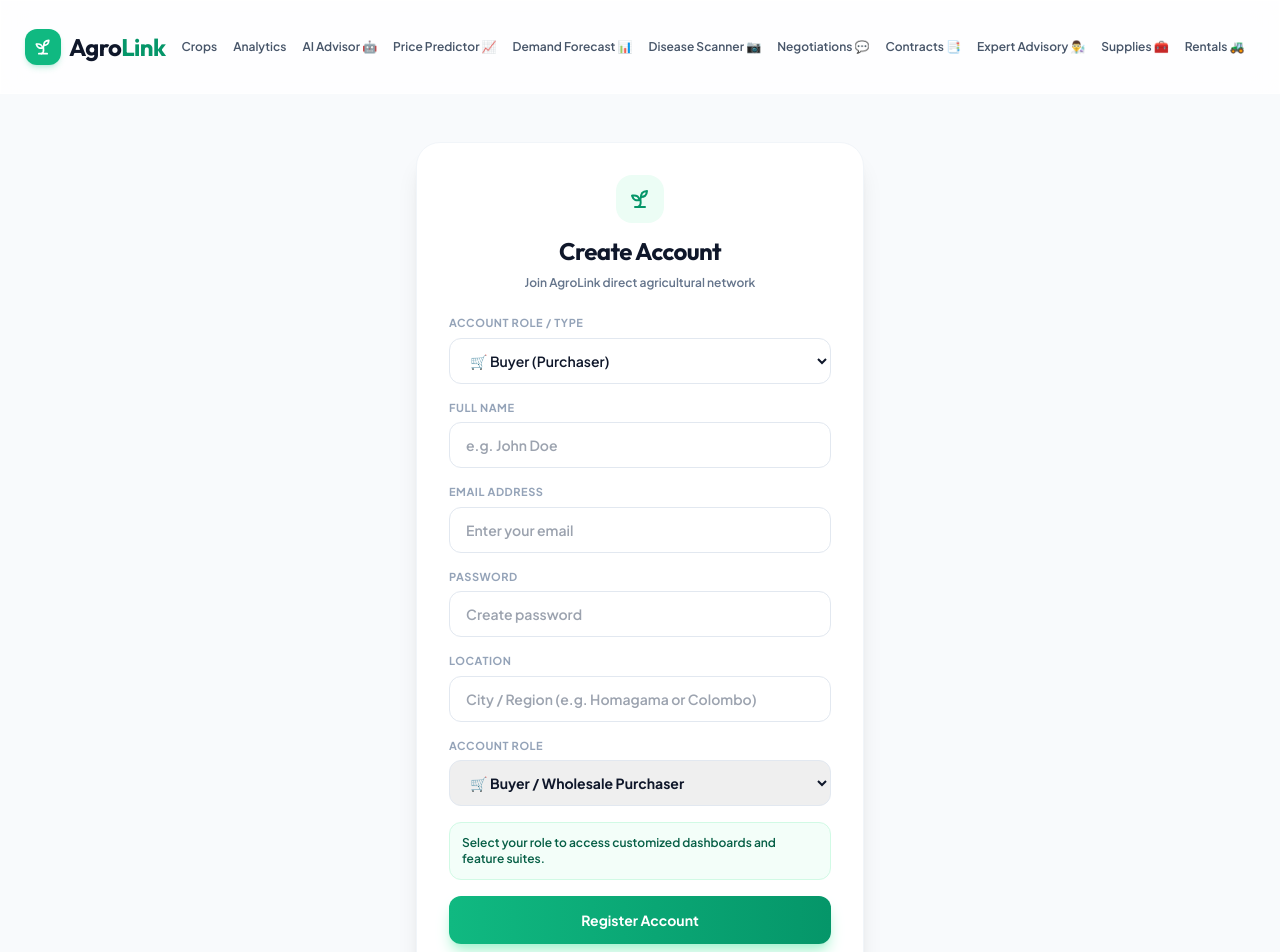
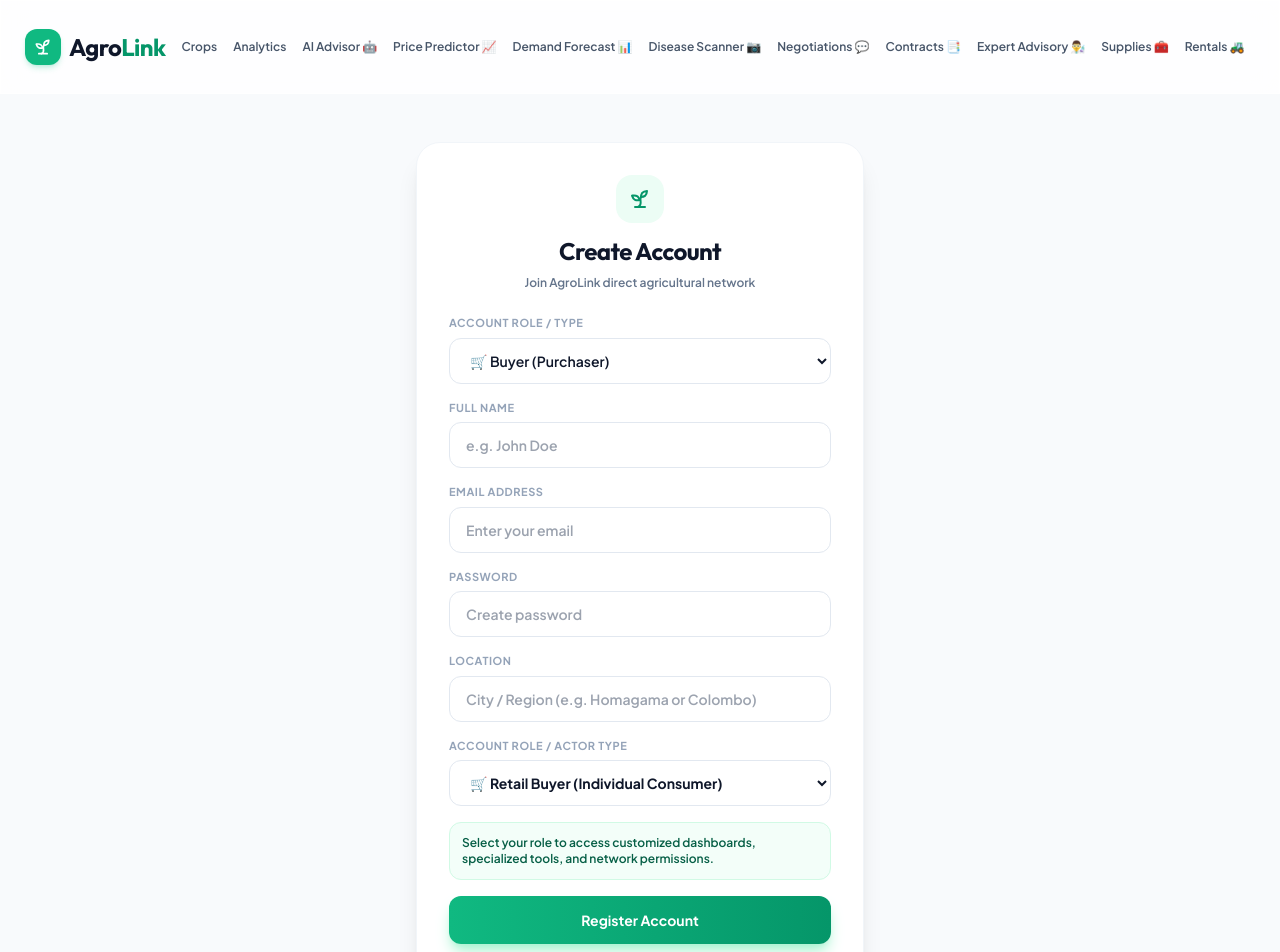
Before and after one commit to DulithThenuka/agrolink, a React (Vite) app in the folder frontend/: page /register in a window 1280 px wide. Shown: the top 952 px of the page. Built offline with nearby package versions, Linux system fonts and the light colour scheme.

Commit message:
Add 7 specialized primary actor roles

```diff
--- a/frontend/src/components/Sidebar.jsx
+++ b/frontend/src/components/Sidebar.jsx
@@ -4,7 +4,7 @@ import { useAuth } from '../context/AuthContext';
 import { LayoutDashboard, Sprout, ShoppingBag, PlusCircle, User, Truck, LogOut } from 'lucide-react';
 
 export const Sidebar = () => {
-  const { isFarmer, isBuyer, isLogistics, isExpert, isSupplier, isAdmin, logout } = useAuth();
+  const { isFarmer, isBuyer, isBusinessBuyer, isLogistics, isExpert, isSupplier, isAdmin, logout } = useAuth();
   const location = useLocation();
   const navigate = useNavigate();
 
@@ -35,8 +35,8 @@ export const Sidebar = () => {
           <span>Dashboard</span>
         </Link>
 
-        {/* Crops catalog for Buyer, Farmer, Admin */}
-        {(isBuyer || isFarmer || isAdmin) && (
+        {/* Crops catalog for Buyer, Business Buyer, Farmer, Admin */}
+        {(isBuyer || isBusinessBuyer || isFarmer || isAdmin) && (
           <Link
             to="/crops"
             className={`flex items-center gap-3 px-4 py-3 rounded-xl transition ${
@@ -50,8 +50,8 @@ export const Sidebar = () => {
           </Link>
         )}
 
-        {/* My Orders for Buyer and Admin */}
-        {(isBuyer || isAdmin) && (
+        {/* My Orders for Buyer, Business Buyer, and Admin */}
+        {(isBuyer || isBusinessBuyer || isAdmin) && (
           <Link
             to="/orders"
             className={`flex items-center gap-3 px-4 py-3 rounded-xl transition ${
--- a/frontend/src/context/AuthContext.jsx
+++ b/frontend/src/context/AuthContext.jsx
@@ -63,8 +63,11 @@ export const AuthProvider = ({ children }) => {
 
   const isFarmer = user?.role === 'FARMER' || user?.role === 'ROLE_FARMER';
   const isBuyer = user?.role === 'BUYER' || user?.role === 'ROLE_BUYER';
-  const isLogistics = user?.role === 'LOGISTICS' || user?.role === 'ROLE_LOGISTICS';
-  const isExpert = user?.role === 'EXPERT' || user?.role === 'ROLE_EXPERT';
+  const isBusinessBuyer = user?.role === 'BUSINESS_BUYER' || user?.role === 'ROLE_BUSINESS_BUYER';
+  const isLogistics = user?.role === 'LOGISTICS' || user?.role === 'ROLE_LOGISTICS' || user?.role === 'LOGISTICS_PROVIDER' || user?.role === 'ROLE_LOGISTICS_PROVIDER';
+  const isLogisticsProvider = isLogistics;
+  const isExpert = user?.role === 'EXPERT' || user?.role === 'ROLE_EXPERT' || user?.role === 'AGRICULTURAL_EXPERT' || user?.role === 'ROLE_AGRICULTURAL_EXPERT';
+  const isAgriculturalExpert = isExpert;
   const isSupplier = user?.role === 'SUPPLIER' || user?.role === 'ROLE_SUPPLIER';
   const isAdmin = user?.role === 'ADMIN' || user?.role === 'ROLE_ADMIN';
 
@@ -77,8 +80,11 @@ export const AuthProvider = ({ children }) => {
         isAuthenticated: !!token,
         isFarmer,
         isBuyer,
+        isBusinessBuyer,
         isLogistics,
+        isLogisticsProvider,
         isExpert,
+        isAgriculturalExpert,
         isSupplier,
         isAdmin,
         login,
--- a/frontend/src/pages/Profile.jsx
+++ b/frontend/src/pages/Profile.jsx
@@ -54,9 +54,15 @@ export const Profile = () => {
           </div>
 
           <div className="space-y-1">
-            <span className="text-slate-400 text-[10px] font-extrabold uppercase tracking-widest block">Platform Role</span>
+            <span className="text-slate-400 text-[10px] font-extrabold uppercase tracking-widest block">Platform Role &amp; Actor Type</span>
             <span className="inline-block px-3.5 py-1 rounded-full text-xs font-bold uppercase tracking-wider bg-emerald-100 text-emerald-800">
-              {user?.role || 'BUYER'}
+              {user?.role === 'BUSINESS_BUYER' ? '🏢 Commercial Business Buyer (B2B)' :
+               user?.role === 'LOGISTICS_PROVIDER' || user?.role === 'LOGISTICS' ? '🚚 Logistics Provider' :
+               user?.role === 'AGRICULTURAL_EXPERT' || user?.role === 'EXPERT' ? '👨‍🔬 Agricultural Expert' :
+               user?.role === 'FARMER' ? '🌾 Farmer (Producer)' :
+               user?.role === 'SUPPLIER' ? '🧰 Input Supplier' :
+               user?.role === 'ADMIN' ? '🏛️ System Admin & Policymaker' :
+               '🛒 Retail Buyer'}
             </span>
           </div>
 
--- a/frontend/src/pages/Register.jsx
+++ b/frontend/src/pages/Register.jsx
@@ -123,23 +123,25 @@ export const Register = () => {
 
             <div>
               <label className="block text-[11px] font-bold text-slate-400 uppercase tracking-wider mb-1.5">
-                Account Role
+                Account Role / Actor Type
               </label>
               <select
                 value={role}
                 onChange={(e) => setRole(e.target.value)}
-                className="w-full px-4 py-3 rounded-xl border border-slate-200 text-sm font-bold focus:outline-none focus:border-emerald-500 focus:ring-4 focus:ring-emerald-500/10 transition"
+                className="w-full px-4 py-3 rounded-xl border border-slate-200 text-sm font-bold bg-white focus:outline-none focus:border-emerald-500 focus:ring-4 focus:ring-emerald-500/10 transition"
               >
-                <option value="BUYER">🛒 Buyer / Wholesale Purchaser</option>
-                <option value="FARMER">🌾 Farmer / Harvest Grower</option>
-                <option value="LOGISTICS">🚚 Logistics Driver / Fleet Operator</option>
-                <option value="EXPERT">👨‍🔬 Agricultural Expert / Agronomist / Vet</option>
-                <option value="SUPPLIER">🧰 Supplier / Agricultural Input Provider</option>
+                <option value="FARMER">🌾 Farmer (Crop & Harvest Producer)</option>
+                <option value="BUYER">🛒 Retail Buyer (Individual Consumer)</option>
+                <option value="BUSINESS_BUYER">🏢 Business Buyer (B2B - Hotel, Supermarket, Exporter)</option>
+                <option value="LOGISTICS_PROVIDER">🚚 Logistics Provider (Driver / Transport Operator)</option>
+                <option value="AGRICULTURAL_EXPERT">👨‍🔬 Agricultural Expert (Agronomist / Extension Officer)</option>
+                <option value="SUPPLIER">🧰 Input Supplier (Fertilizer, Seeds, Equipment)</option>
+                <option value="ADMIN">🏛️ Government Officer / System Admin</option>
               </select>
             </div>
 
             <div className="p-3 bg-emerald-50/60 border border-emerald-100 rounded-xl text-xs text-emerald-800 font-semibold">
-              Select your role to access customized dashboards and feature suites.
+              Select your role to access customized dashboards, specialized tools, and network permissions.
             </div>
 
             <button
```
Also changed, not shown: 4 other files (tests, documents, lock files or other folders).
